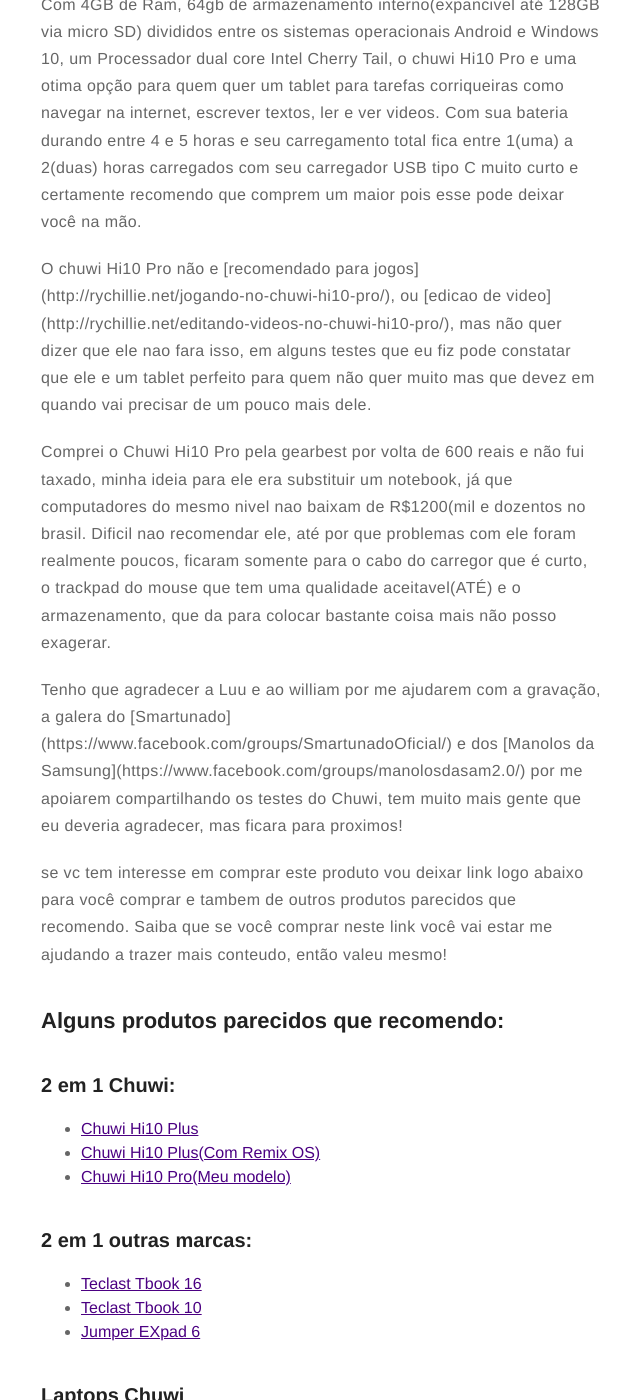
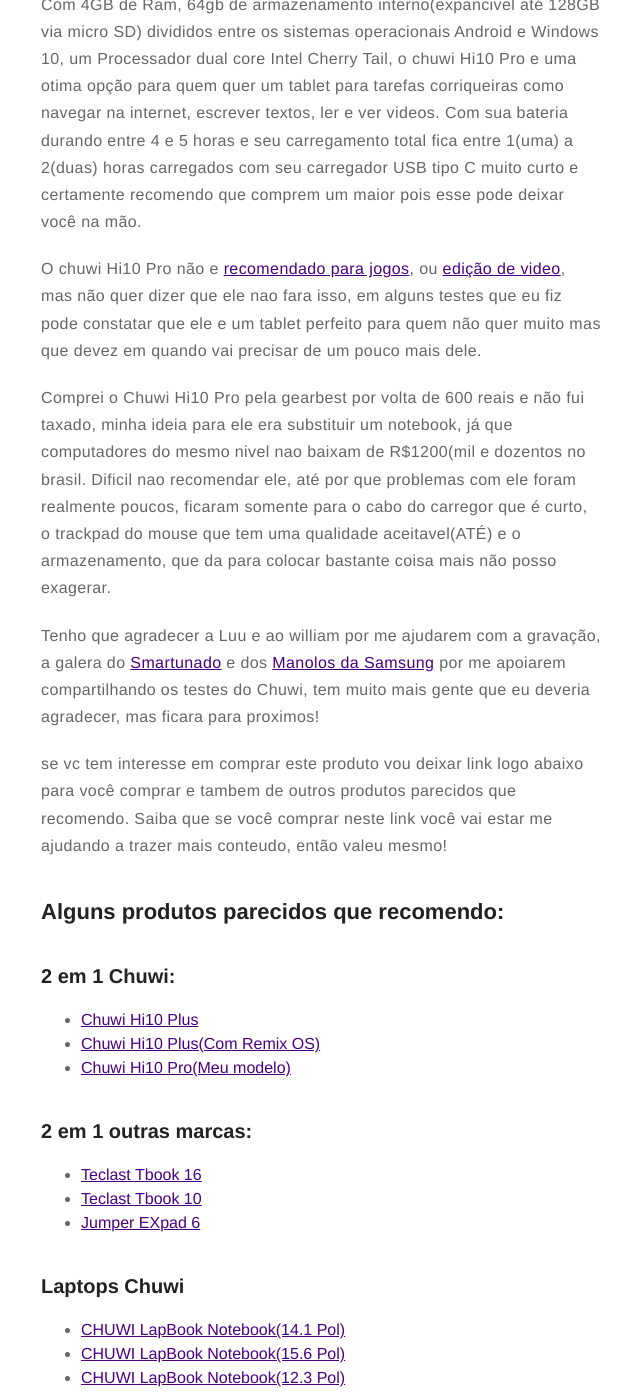
Before and after one commit to Rychillie/rychillieOLD, a Jekyll site: the page built from _posts/2017/08/2017-08-31-review-chuwi-hi10-pro.markdown, in a window 1280 px wide and 1400 px high, scrolled down 671 px. Shown: the whole window, without its empty margins (319-959 px from the left). Built offline with Jekyll 4.4.1, drawn with Linux system fonts in a browser that asks for light colours; comment, search, counter and statistics services are not loaded.

Commit message:
Update 2017-08-31-review-chuwi-hi10-pro.markdown

```diff
--- a/_posts/2017/08/2017-08-31-review-chuwi-hi10-pro.markdown
+++ b/_posts/2017/08/2017-08-31-review-chuwi-hi10-pro.markdown
@@ -42,11 +42,11 @@
 
 <p>Com 4GB de Ram, 64gb de armazenamento interno(expancivel até 128GB via micro SD) divididos entre os sistemas operacionais Android e Windows 10, um Processador dual core Intel Cherry Tail, o chuwi Hi10 Pro e uma otima opção para quem quer um tablet para tarefas corriqueiras como navegar na internet, escrever textos, ler e ver videos. Com sua bateria durando entre 4 e 5 horas e seu carregamento total fica entre 1(uma) a 2(duas) horas carregados com seu carregador USB tipo C muito curto e certamente recomendo que comprem um maior pois esse pode deixar você na mão.</p>
 
-<p>O chuwi Hi10 Pro não e [recomendado para jogos](http://rychillie.net/jogando-no-chuwi-hi10-pro/), ou [edicao de video](http://rychillie.net/editando-videos-no-chuwi-hi10-pro/), mas não quer dizer que ele nao fara isso, em alguns testes que eu fiz pode constatar que ele e um tablet perfeito para quem não quer muito mas que devez em quando vai precisar de um pouco mais dele.</p>
+<p>O chuwi Hi10 Pro não e <a href="http://rychillie.net/jogando-no-chuwi-hi10-pro/" target="_blank">recomendado para jogos</a>, ou <a href="http://rychillie.net/editando-videos-no-chuwi-hi10-pro/" target="_blank">edição de video</a>, mas não quer dizer que ele nao fara isso, em alguns testes que eu fiz pode constatar que ele e um tablet perfeito para quem não quer muito mas que devez em quando vai precisar de um pouco mais dele.</p>
 
 <p>Comprei o Chuwi Hi10 Pro pela gearbest por volta de 600 reais e não fui taxado, minha ideia para ele era substituir um notebook, já que computadores do mesmo nivel nao baixam de R$1200(mil e dozentos no brasil. Dificil nao recomendar ele, até por que problemas com ele foram realmente poucos, ficaram somente para o cabo do carregor que é curto, o trackpad do mouse que tem uma qualidade aceitavel(ATÉ) e o armazenamento, que da para colocar bastante coisa mais não posso exagerar.</p>
 
-<p>Tenho que agradecer a Luu e ao william por me ajudarem com a gravação, a galera do [Smartunado](https://www.facebook.com/groups/SmartunadoOficial/) e dos [Manolos da Samsung](https://www.facebook.com/groups/manolosdasam2.0/) por me apoiarem compartilhando os testes do Chuwi, tem muito mais gente que eu deveria agradecer, mas ficara para proximos!</p>
+<p>Tenho que agradecer a Luu e ao william por me ajudarem com a gravação, a galera do <a href="https://www.facebook.com/groups/SmartunadoOficial/" target="_blank">Smartunado</a> e dos <a href="https://www.facebook.com/groups/manolosdasam2.0/" target="_blank">Manolos da Samsung</a> por me apoiarem compartilhando os testes do Chuwi, tem muito mais gente que eu deveria agradecer, mas ficara para proximos!</p>
 
 <p>se vc tem interesse em comprar este produto vou deixar link logo abaixo para você comprar e tambem de outros produtos parecidos que recomendo. Saiba que se você comprar neste link você vai estar me ajudando a trazer mais conteudo, então valeu mesmo!</p>
 
```
